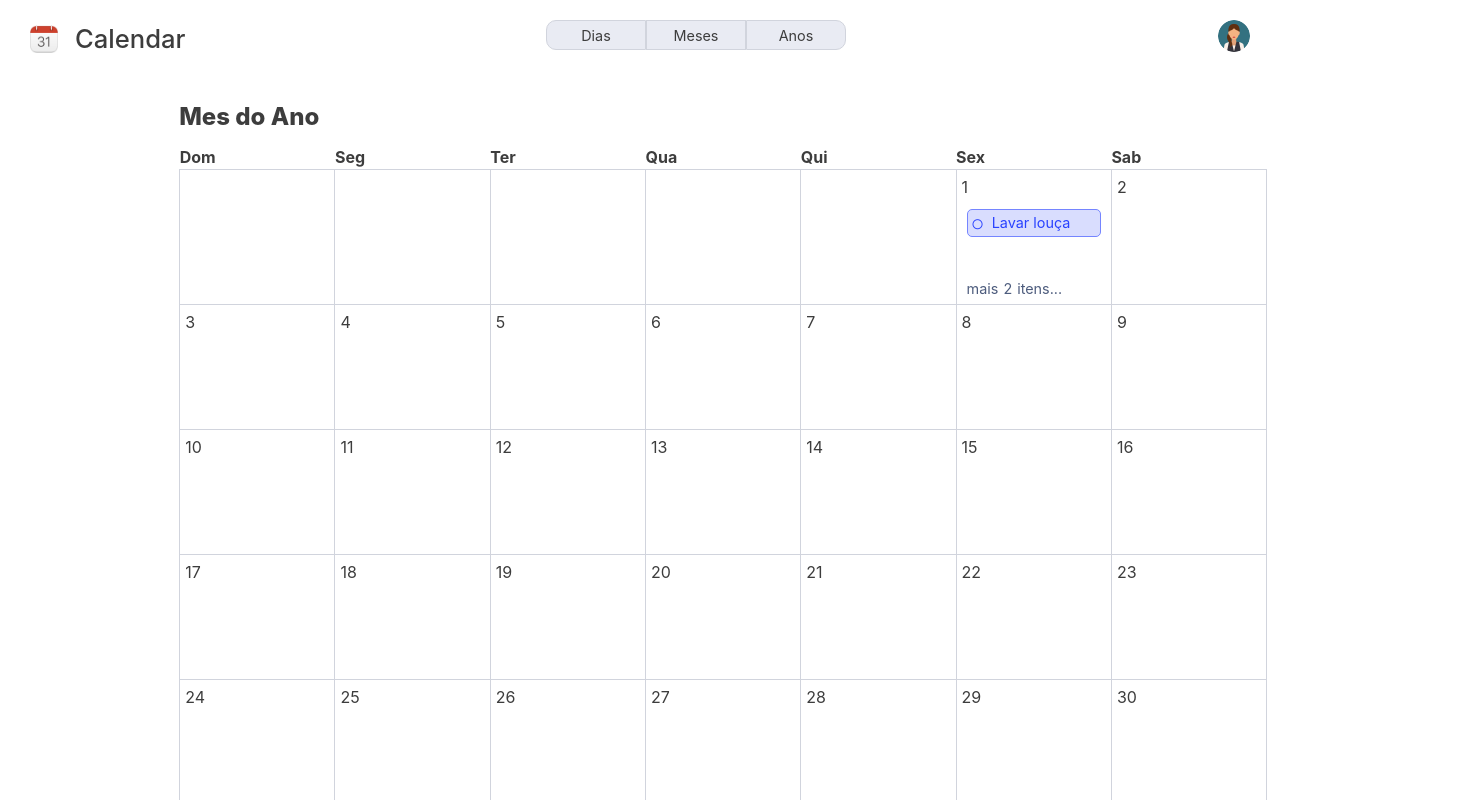
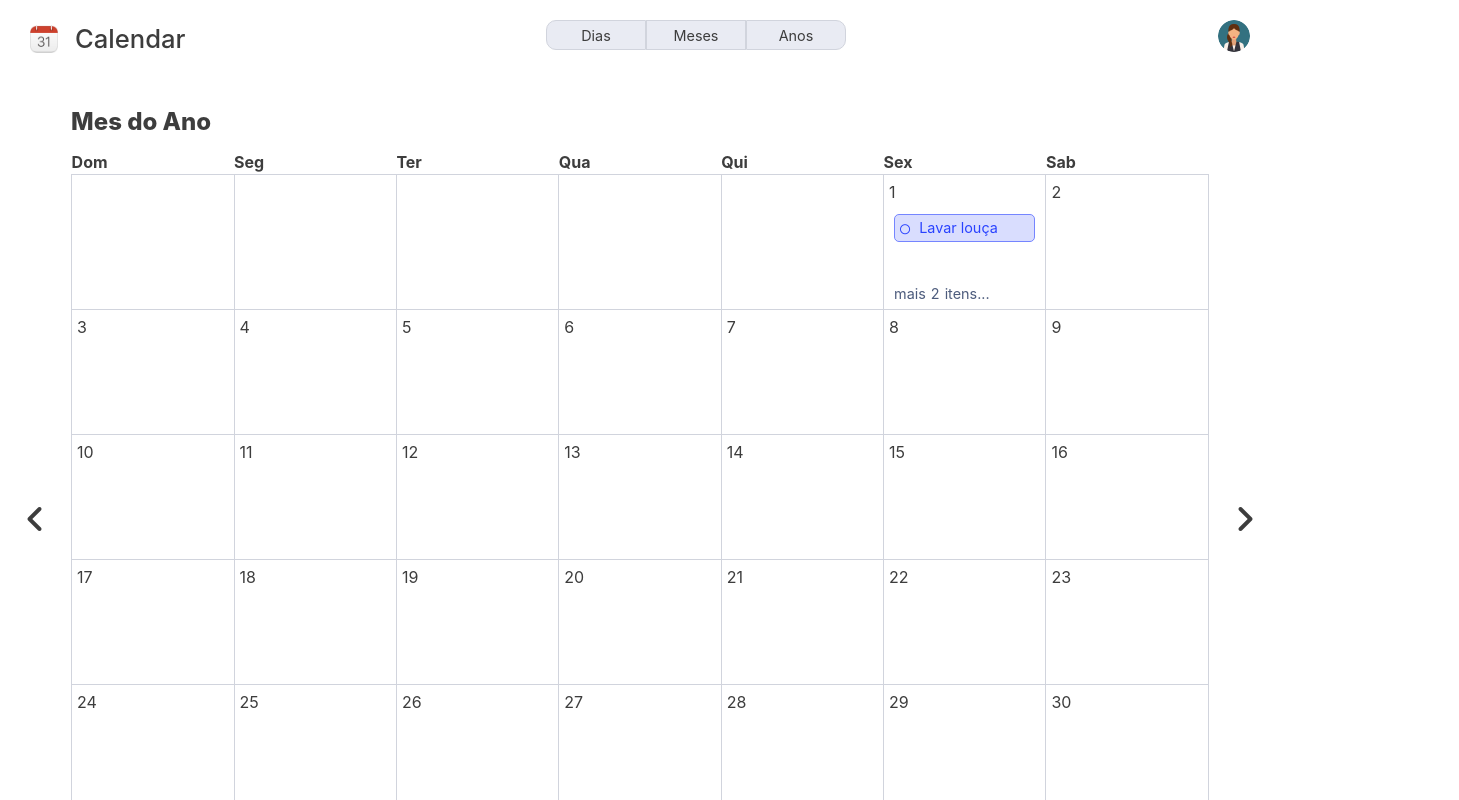
Before and after one commit to claudianeCS/calendar-proj, an Angular app in the folder front/: page /home in a window 1280 px wide. Shown: the top 800 px of the page, 1459 px wide, since content can reach past the window. Built offline with nearby package versions, Linux system fonts and the light colour scheme.

Commit message:
update 29-09

```diff
--- a/front/src/app/app.routes.ts
+++ b/front/src/app/app.routes.ts
@@ -2,12 +2,11 @@ import { Routes } from '@angular/router';
 import { LoginComponent } from './pages/login/login.component';
 import { RegisterComponent } from './pages/register/register.component';
 import { HomeComponent } from './pages/home/home.component';
-import { TasksComponent } from './pages/tasks/tasks.component';
+
 import { NewTaskComponent } from './pages/new-task/new-task.component';
 
 export const routes: Routes = [
     {path: "", component: LoginComponent},
     {path: "register", component: RegisterComponent},
     {path: "home", component: HomeComponent},
-    {path: "home/tasks", component: TasksComponent},
 ];
--- a/front/src/app/pages/home/home.component.css
+++ b/front/src/app/pages/home/home.component.css
@@ -1,5 +1,5 @@
 table{
-    width: 85%;
+    width: 100%;
     height: 80vh;
 }
 td{
@@ -15,11 +15,24 @@ th{
     color: var(--black);
     margin: 0 0 15px 0;
 }
+.fa-solid{
+    font-size: 2em;
+}
+.calendar {
+    display: flex;
+}
+.arrow{
+    width: 80px;
+    display: flex;
+    align-items: center;
+    justify-content: center;
+}
+
 .sub-calendar{
     width: 100%;
     display: flex;
     flex-direction: column;
-    margin: 5px 0 0px 14%;
+    margin: 5px 0 0px 0px;
 }
 
 .task-content{
@@ -63,7 +76,7 @@ a{
     justify-content: end;
     position: absolute;
     bottom: 50px;
-    right: 50px;
+    right: 90px;
     top: 850px;
  }
 
--- a/front/src/app/pages/home/home.component.html
+++ b/front/src/app/pages/home/home.component.html
@@ -1,6 +1,10 @@
 
 <app-nav-bar></app-nav-bar>
 <div class="page">
+   <div class="calendar">
+    <div class="arrow">
+        <i class="fa-solid fa-angle-left"></i>
+    </div>
     <div class="sub-calendar">
         <h3 class="title is-4">Mes do Ano </h3>
         <table>
@@ -86,6 +90,10 @@
             </tbody>
         </table>
     </div>
+    <div class="arrow">
+        <i class="fa-solid fa-angle-right"></i>
+    </div>
+   </div>
     <div class="new-task">
         <button (click)="createANewTask()">
             <i class="fa-solid fa-plus"></i>
--- a/front/src/app/pages/tasks/tasks.component.css
+++ /dev/null
@@ -1,40 +0,0 @@
-
-.task-day{
-    display: flex;
-    justify-content: space-evenly;
-    margin-top: 30px;
-}
-
-.fa-arrow-left{
-    font-size: 1.7em;
-    color: var(--bittersweet);
-}
-.fa-arrow-left:hover{
-    color: var(--chili-red);
-}
-
-.data-content{
-    width: 90%;
-}
-
-.title{
-    color: var(--black);
-}
-
-.hours{
-    display: flex;
-    align-items: center;
-    width: 100%;
-}
-
-.line-style{
-    height: 0.5px;
-    border: none;
-    background-color: var(--yinmn-white);
-    width: 90%;
-    margin-left: 10px;
-}
-
-button{
-    margin-right: 50px;
-}
--- a/front/src/app/pages/tasks/tasks.component.html
+++ /dev/null
@@ -1,19 +0,0 @@
-
-<app-nav-bar></app-nav-bar>
-<div class="page">
-   <div class="task-day">
-        <a class="back" [routerLink]="['/home']" routerLinkActive="router-link-active" >
-            <i class="fa-solid fa-arrow-left"></i>
-        </a>
-
-        <div class="data-content">
-            <h3 class="title is-4">1 de Agosto</h3>
-            <div *ngFor="let horario of horarios" class="hours">
-                    {{ horario }}<hr class="line-style">
-              </div>
-        </div>
-   </div>
-
-
-
-</div>
--- a/front/src/app/pages/tasks/tasks.component.ts
+++ /dev/null
@@ -1,37 +0,0 @@
-import { Component } from '@angular/core';
-import { NavBarComponent } from "../../components/nav-bar/nav-bar.component";
-import { CommonModule } from '@angular/common';
-import { RouterModule , Router} from '@angular/router';
-
-@Component({
-  selector: 'app-tasks',
-  standalone: true,
-  imports: [NavBarComponent, CommonModule, RouterModule],
-  templateUrl: './tasks.component.html',
-  styleUrl: './tasks.component.css'
-})
-export class TasksComponent {
-
-
-  horarios: string[] = [];
-
-  constructor(private router: Router) {}
-
-  ngOnInit(): void {
-    this.gerarHorarios();
-  }
-
-  gerarHorarios(): void {
-    for (let hour = 0; hour < 24; hour++) {
-      for (let minute = 0; minute < 60; minute += 60) {
-        const horaFormatada = ('0' + hour).slice(-2); // Formata horas para 2 dígitos
-        const minutoFormatado = ('0' + minute).slice(-2); // Formata minutos para 2 dígitos
-        this.horarios.push(`
-          ${horaFormatada}:${minutoFormatado}
-          `);
-      }
-    }
-  }
-
-
-}
```
Also changed, not shown: front/src/app/components/footer/footer.component.css (line endings or trailing spaces), 1 other file (tests, documents, lock files or other folders).
